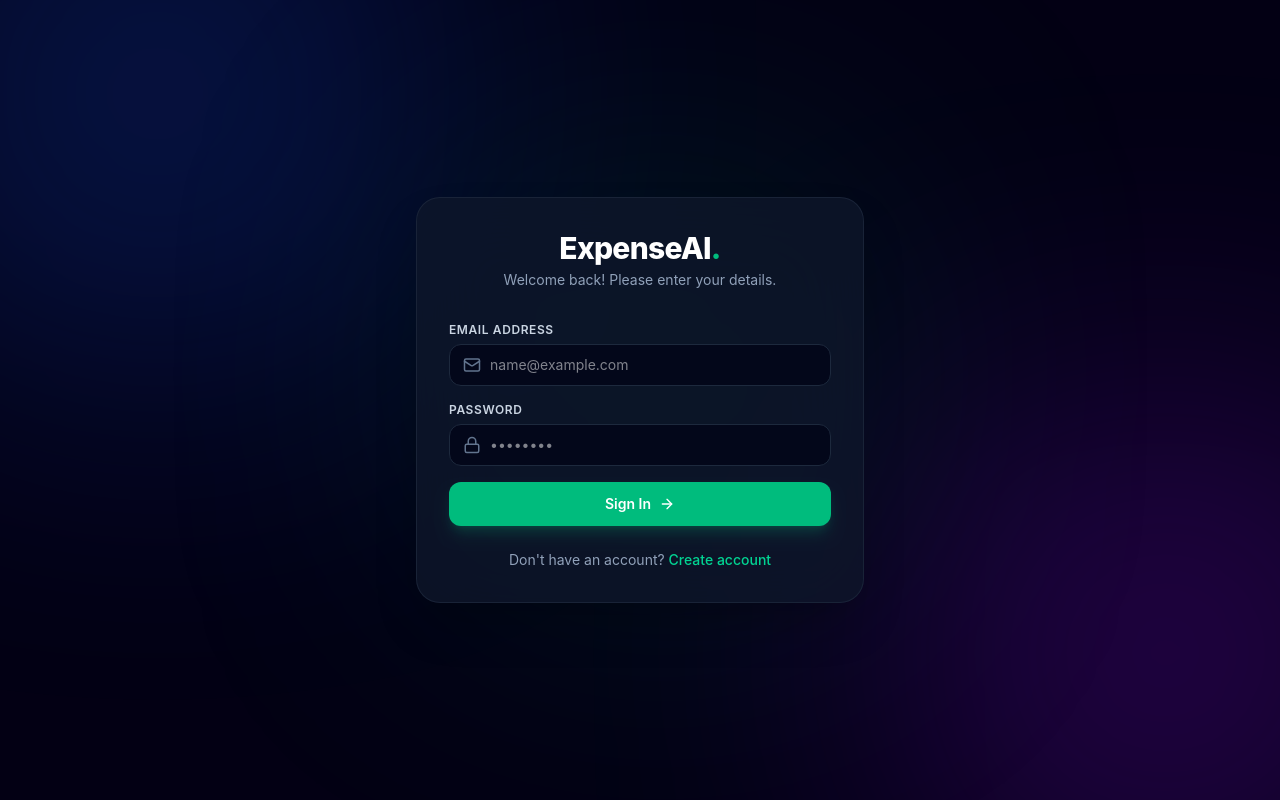
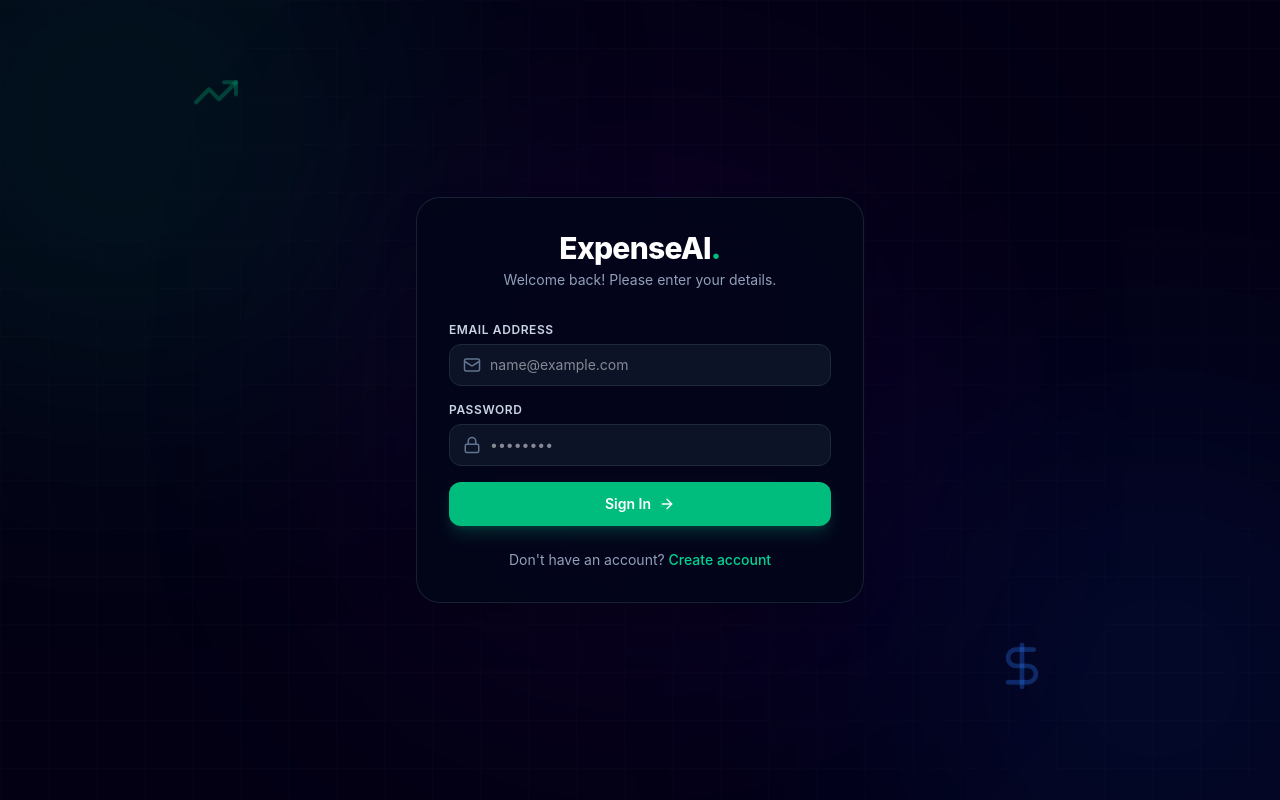
Before and after one commit to ahmad-545/expense-or-subcribtion-traker, a React (Vite) app in the folder client/: page /login in a window 1280 px wide. Built offline with nearby package versions, Linux system fonts and the light colour scheme.

Commit message:
Add professional animated background with floating icons

```diff
--- a/client/src/index.css
+++ b/client/src/index.css
@@ -6,30 +6,3 @@ body {
   padding: 0;
   overflow-x: hidden;
 }
-
-/* Smooth continuous glowing light movement */
-@keyframes floatSlow {
-  0% {
-    transform: translate(0px, 0px) scale(1);
-  }
-  50% {
-    transform: translate(40px, -50px) scale(1.15);
-  }
-  100% {
-    transform: translate(0px, 0px) scale(1);
-  }
-}
-
-.glow-orb-1 {
-  animation: floatSlow 8s ease-in-out infinite;
-}
-
-.glow-orb-2 {
-  animation: floatSlow 12s ease-in-out infinite;
-  animation-delay: -4s;
-}
-
-.glow-orb-3 {
-  animation: floatSlow 10s ease-in-out infinite;
-  animation-delay: -2s;
-}
--- a/client/src/pages/Login.jsx
+++ b/client/src/pages/Login.jsx
@@ -1,7 +1,7 @@
 import { useState, useContext } from 'react';
 import { AuthContext } from '../context/AuthContext';
 import { useNavigate, Link } from 'react-router-dom';
-import { Lock, Mail, ArrowRight } from 'lucide-react';
+import { Lock, Mail, ArrowRight, TrendingUp, DollarSign } from 'lucide-react';
 
 export default function Login() {
     const [email, setEmail] = useState('');
@@ -27,20 +27,27 @@ export default function Login() {
     return (
         <div className="min-h-screen flex items-center justify-center bg-[#030014] px-4 py-8 relative overflow-hidden font-sans selection:bg-emerald-500 selection:text-white">
 
-            {/* --- Animated Glowing Background Layers (Yeh video jaisa feel denge) --- */}
-            <div className="absolute inset-0 pointer-events-none overflow-hidden">
-                {/* Top-Left Blue Moving Glow */}
-                <div className="absolute -top-24 -left-24 w-[450px] h-[450px] bg-blue-600/30 rounded-full blur-[140px] glow-orb-1"></div>
+            {/* --- Professional Video-Style Animated Background Layer --- */}
+            <div className="absolute inset-0 pointer-events-none overflow-hidden z-0">
+                {/* Glowing Gradient Orbs */}
+                <div className="absolute -top-32 -left-32 w-[500px] h-[500px] bg-emerald-500/20 rounded-full blur-[150px] animate-pulse"></div>
+                <div className="absolute -bottom-32 -right-32 w-[500px] h-[500px] bg-blue-600/20 rounded-full blur-[150px] animate-pulse [animation-delay:2s]"></div>
+                <div className="absolute top-1/2 left-1/2 -translate-x-1/2 -translate-y-1/2 w-[400px] h-[400px] bg-purple-600/15 rounded-full blur-[140px]"></div>
 
-                {/* Bottom-Right Purple Moving Glow */}
-                <div className="absolute -bottom-24 -right-24 w-[450px] h-[450px] bg-purple-600/30 rounded-full blur-[140px] glow-orb-2"></div>
+                {/* Floating Stylized Icons/Elements (Jaise video mein thay) */}
+                <div className="absolute top-20 left-[15%] text-emerald-500/30 animate-bounce [animation-duration:6s]">
+                    <TrendingUp size={48} />
+                </div>
+                <div className="absolute bottom-24 right-[18%] text-blue-500/30 animate-bounce [animation-duration:8s]">
+                    <DollarSign size={56} />
+                </div>
 
-                {/* Center-Screen Emerald/Green Accent Glow */}
-                <div className="absolute top-1/2 left-1/2 -translate-x-1/2 -translate-y-1/2 w-[350px] h-[350px] bg-emerald-500/20 rounded-full blur-[130px] glow-orb-3"></div>
+                {/* Decorative Grid Lines Overlay */}
+                <div className="absolute inset-0 bg-[linear-gradient(to_right,#1e293b15_1px,transparent_1px),linear-gradient(to_bottom,#1e293b15_1px,transparent_1px)] bg-[size:3rem_3rem]"></div>
             </div>
 
-            {/* Glassmorphism Card */}
-            <div className="max-w-md w-full bg-slate-900/75 border border-slate-800/80 rounded-3xl p-6 sm:p-8 shadow-2xl backdrop-blur-2xl relative z-10">
+            {/* --- Glassmorphism Card --- */}
+            <div className="max-w-md w-full bg-slate-950/80 border border-slate-800/80 rounded-3xl p-6 sm:p-8 shadow-2xl backdrop-blur-2xl relative z-10">
                 <div className="text-center mb-6 sm:mb-8">
                     <h1 className="text-2xl sm:text-3xl font-extrabold text-white tracking-tight">
                         ExpenseAI<span className="text-emerald-500">.</span>
@@ -65,7 +72,7 @@ export default function Login() {
                                 onChange={(e) => setEmail(e.target.value)}
                                 required
                                 placeholder="name@example.com"
-                                className="w-full pl-10 pr-4 py-2.5 bg-slate-950/80 border border-slate-800 rounded-xl text-white text-sm focus:outline-none focus:border-emerald-500 transition"
+                                className="w-full pl-10 pr-4 py-2.5 bg-slate-900/80 border border-slate-800 rounded-xl text-white text-sm focus:outline-none focus:border-emerald-500 transition"
                             />
                         </div>
                     </div>
@@ -80,7 +87,7 @@ export default function Login() {
                                 onChange={(e) => setPassword(e.target.value)}
                                 required
                                 placeholder="••••••••"
-                                className="w-full pl-10 pr-4 py-2.5 bg-slate-950/80 border border-slate-800 rounded-xl text-white text-sm focus:outline-none focus:border-emerald-500 transition"
+                                className="w-full pl-10 pr-4 py-2.5 bg-slate-900/80 border border-slate-800 rounded-xl text-white text-sm focus:outline-none focus:border-emerald-500 transition"
                             />
                         </div>
                     </div>
```
